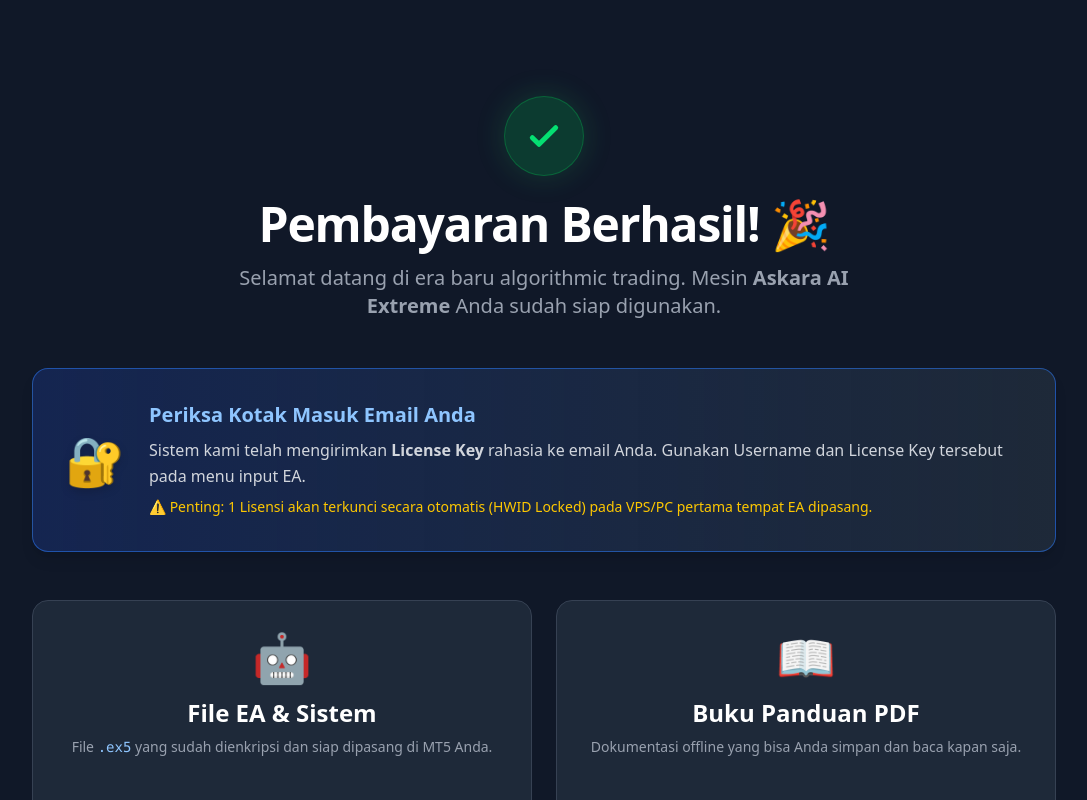
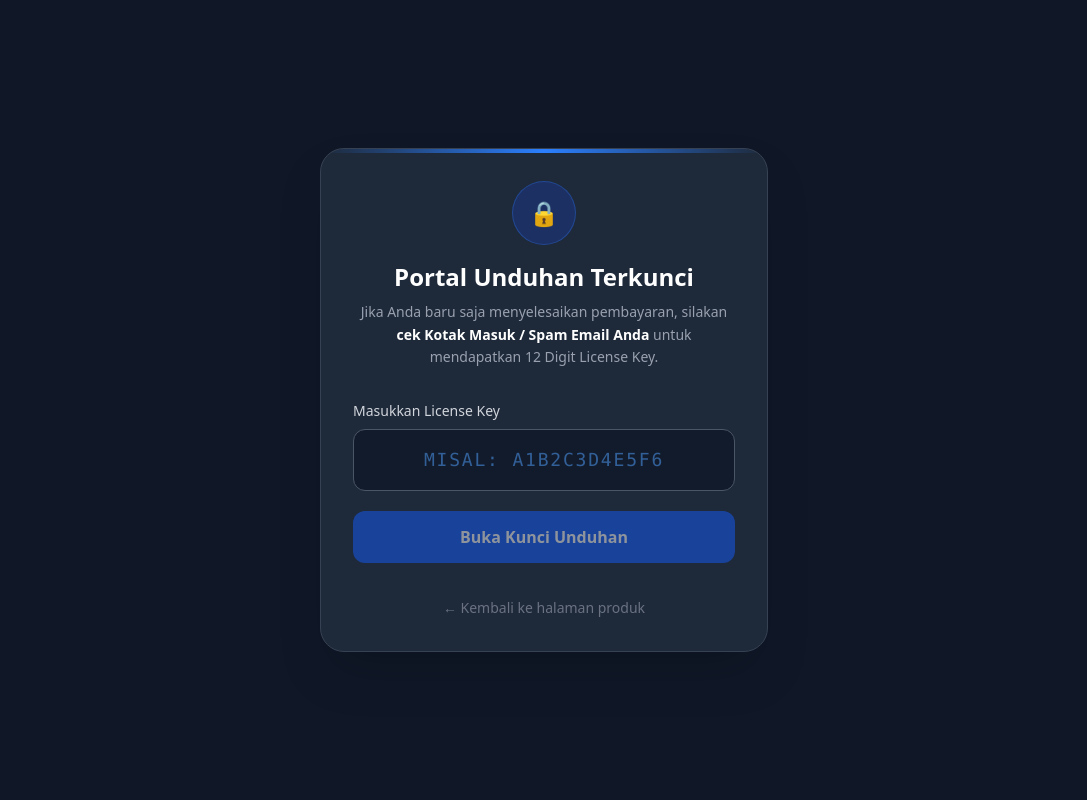
Before and after one commit to ricky99n-oss/askaraindonesia, a Next.js app: page /askara-ai-extreme/download in a window 1280 px wide. Shown: the top 800 px of the page, without its empty margins (96-1183 px from the left). Built offline with nearby package versions, Linux system fonts and the light colour scheme.

Commit message:
fix: download EA page

```diff
--- a/app/api/askara-ea/validate/route.ts
+++ b/app/api/askara-ea/validate/route.ts
@@ -1,52 +1,44 @@
+import { NextResponse } from 'next/server';
+import { createClient } from '@supabase/supabase-js';
+
 export const runtime = 'edge';
 
-import { NextResponse } from 'next/server';
-import { supabase } from '@/lib/supabaseClient';
+export async function POST(request: Request) {
+  try {
+    const { license_key } = await request.json();
 
-export async function POST(req: Request) {
-  try {
-    const { username, license_key, hwid } = await req.json();
-
-    if (!username || !license_key || !hwid) {
-      return NextResponse.json({ status: 'error', message: 'Data tidak lengkap' }, { status: 400 });
+    if (!license_key) {
+      return NextResponse.json({ error: 'License Key wajib diisi.' }, { status: 400 });
     }
 
-    // 1. Cek DB apakah lisensi ada dan aktif
-    const { data: license, error } = await supabase
-      .from('ea_licenses')
-      .select('*')
-      .eq('username', username)
-      .eq('license_key', license_key)
-      .eq('is_active', true)
-      .single();
+    const supabaseUrl = process.env.NEXT_PUBLIC_SUPABASE_URL || '';
+    const supabaseKey = process.env.SUPABASE_SERVICE_ROLE_KEY || '';
 
-    if (error || !license) {
-      return NextResponse.json({ status: 'error', message: 'Username atau License Key tidak valid!' }, { status: 401 });
+    if (!supabaseUrl || !supabaseKey) {
+      return NextResponse.json({ error: 'Konfigurasi Server Kosong' }, { status: 500 });
     }
 
-    // 2. Kunci Hardware ID (HWID Binding)
-    if (license.hwid === null) {
-      // Jika ini instalasi pertama, kunci HWID ini ke database
-      const { error: updateError } = await supabase
-        .from('ea_licenses')
-        .update({ hwid: hwid })
-        .eq('id', license.id);
+    const supabase = createClient(supabaseUrl, supabaseKey);
 
-      if (updateError) throw updateError;
+    // Cari lisensi di database
+    const { data, error } = await supabase
+      .from('ea_licenses')
+      .select('id, name, username, is_active')
+      .eq('license_key', license_key)
+      .maybeSingle();
 
-      return NextResponse.json({ status: 'success', message: 'Lisensi berhasil diaktivasi pada perangkat ini.' });
-    } else {
-      // 3. Jika sudah pernah diaktivasi, pastikan HWID-nya cocok
-      if (license.hwid !== hwid) {
-        return NextResponse.json({ status: 'error', message: 'Lisensi ini sudah digunakan di perangkat lain (HWID Mismatch)!' }, { status: 403 });
-      }
+    if (error || !data) {
+      return NextResponse.json({ error: 'License Key tidak ditemukan atau salah.' }, { status: 404 });
     }
 
-    // Lolos semua verifikasi
-    return NextResponse.json({ status: 'success', message: 'Lisensi Valid.' });
+    if (!data.is_active) {
+      return NextResponse.json({ error: 'License Key ini sudah dibekukan/tidak aktif.' }, { status: 403 });
+    }
+
+    return NextResponse.json({ success: true, user: data }, { status: 200 });
 
   } catch (error: any) {
-    console.error("Validate API Error:", error.message);
-    return NextResponse.json({ status: 'error', message: 'Server Error' }, { status: 500 });
+    console.error('Validation Error:', error);
+    return NextResponse.json({ error: 'Terjadi kesalahan internal server.' }, { status: 500 });
   }
 }
--- a/app/askara-ai-extreme/download/page.tsx
+++ b/app/askara-ai-extreme/download/page.tsx
@@ -1,10 +1,108 @@
+'use client';
+
+import { useState } from 'react';
 import Link from 'next/link';
 
 export default function AskaraDownloadPage() {
-  // TODO: Ganti URL di bawah ini dengan URL Public dari Supabase Bucket "EA" Anda
+  const [licenseKey, setLicenseKey] = useState('');
+  const [isVerified, setIsVerified] = useState(false);
+  const [isLoading, setIsLoading] = useState(false);
+  const [errorMsg, setErrorMsg] = useState('');
+  const [userData, setUserData] = useState<{ name: string; username: string } | null>(null);
+
+  // URL File dari Supabase Storage Anda
   const EA_FILE_URL = "https://powusazheadrnfbdqxpj.supabase.co/storage/v1/object/public/EA/AskaraAIExtreme.ex5";
   const GUIDE_FILE_URL = "https://powusazheadrnfbdqxpj.supabase.co/storage/v1/object/public/EA/Askara_AI_Extreme_EA_Panduan_Lengkap-2.pdf";
 
+  // Fungsi Verifikasi Lisensi ke Database
+  const handleVerify = async (e: React.FormEvent) => {
+    e.preventDefault();
+    setIsLoading(true);
+    setErrorMsg('');
+
+    try {
+      const response = await fetch('/api/askara-ea/validate', {
+        method: 'POST',
+        headers: { 'Content-Type': 'application/json' },
+        body: JSON.stringify({ license_key: licenseKey.trim() }),
+      });
+
+      const data = await response.json();
+
+      if (response.ok && data.success) {
+        setUserData(data.user);
+        setIsVerified(true);
+      } else {
+        setErrorMsg(data.error || 'Lisensi tidak valid.');
+      }
+    } catch (error) {
+      setErrorMsg('Terjadi kesalahan koneksi ke server.');
+    } finally {
+      setIsLoading(false);
+    }
+  };
+
+  // =========================================================
+  // TAMPILAN 1: LOCK SCREEN (Jika belum memasukkan License Key)
+  // =========================================================
+  if (!isVerified) {
+    return (
+      <div className="min-h-screen bg-gray-900 flex items-center justify-center p-6 selection:bg-blue-500">
+        <div className="max-w-md w-full bg-gray-800 p-8 rounded-3xl border border-gray-700 shadow-2xl relative overflow-hidden">
+          {/* Efek Glow di background */}
+          <div className="absolute top-0 left-1/2 -translate-x-1/2 w-full h-1 bg-gradient-to-r from-transparent via-blue-500 to-transparent"></div>
+
+          <div className="text-center mb-8">
+            <div className="w-16 h-16 bg-blue-900/50 rounded-full flex items-center justify-center mx-auto mb-4 border border-blue-500/30 text-2xl">
+              🔒
+            </div>
+            <h1 className="text-2xl font-bold text-white mb-2">Portal Unduhan Terkunci</h1>
+            <p className="text-gray-400 text-sm leading-relaxed">
+              Jika Anda baru saja menyelesaikan pembayaran, silakan <strong className="text-white">cek Kotak Masuk / Spam Email Anda</strong> untuk mendapatkan 12 Digit License Key.
+            </p>
+          </div>
+
+          <form onSubmit={handleVerify} className="space-y-5">
+            <div>
+              <label className="block text-sm font-medium text-gray-300 mb-2">Masukkan License Key</label>
+              <input
+                required
+                type="text"
+                placeholder="Misal: A1B2C3D4E5F6"
+                className="w-full bg-gray-900/80 border border-gray-600 rounded-xl px-4 py-4 text-center font-mono text-lg tracking-widest text-blue-400 focus:outline-none focus:border-blue-500 focus:ring-1 focus:ring-blue-500 transition-all uppercase"
+                value={licenseKey}
+                onChange={(e) => setLicenseKey(e.target.value.toUpperCase())}
+              />
+            </div>
+
+            {errorMsg && (
+              <div className="p-3 bg-red-900/30 border border-red-500/50 rounded-lg text-red-400 text-sm text-center">
+                {errorMsg}
+              </div>
+            )}
+
+            <button
+              type="submit"
+              disabled={isLoading || licenseKey.length < 5}
+              className="w-full bg-blue-600 hover:bg-blue-500 text-white font-bold py-3.5 rounded-xl transition-all disabled:opacity-50 active:scale-95"
+            >
+              {isLoading ? 'Memverifikasi Sistem...' : 'Buka Kunci Unduhan'}
+            </button>
+          </form>
+
+          <div className="mt-8 text-center">
+            <Link href="/askara-ai-extreme" className="text-sm text-gray-500 hover:text-gray-300 transition">
+              &larr; Kembali ke halaman produk
+            </Link>
+          </div>
+        </div>
+      </div>
+    );
+  }
+
+  // =========================================================
+  // TAMPILAN 2: UNLOCKED (Halaman Utama Setelah Lisensi Valid)
+  // =========================================================
   return (
     <div className="min-h-screen bg-gray-900 text-white font-sans pt-24 pb-20 px-4 md:px-8 selection:bg-blue-500">
       <div className="max-w-5xl mx-auto">
@@ -17,10 +115,10 @@
             </svg>
           </div>
           <h1 className="text-4xl md:text-5xl font-extrabold tracking-tight mb-4 text-white">
-            Pembayaran Berhasil! 🎉
+            Akses Diberikan! 🎉
           </h1>
           <p className="text-xl text-gray-400 max-w-2xl mx-auto">
-            Selamat datang di era baru algorithmic trading. Mesin <strong>Askara AI Extreme</strong> Anda sudah siap digunakan.
+            Selamat datang di era baru algorithmic trading. Mesin <strong>Askara AI Extreme</strong> untuk <span className="text-blue-400 font-semibold capitalize">{userData?.name}</span> (@{userData?.username}) sudah siap digunakan.
           </p>
         </div>
 
@@ -28,10 +126,9 @@
         <div className="bg-gradient-to-r from-blue-900/40 to-gray-800 border border-blue-500/50 rounded-2xl p-6 md:p-8 mb-12 shadow-lg flex flex-col md:flex-row gap-6 items-center">
           <div className="text-5xl drop-shadow-lg">🔐</div>
           <div>
-            <h3 className="text-xl font-bold text-blue-300 mb-2">Periksa Kotak Masuk Email Anda</h3>
+            <h3 className="text-xl font-bold text-blue-300 mb-2">Simpan License Key Anda</h3>
             <p className="text-gray-300 leading-relaxed">
-              Sistem kami telah mengirimkan <strong>License Key</strong> rahasia ke email Anda.
-              Gunakan Username dan License Key tersebut pada menu input EA.
+              Gunakan Username dan License Key yang Anda masukkan tadi pada menu input EA di MetaTrader 5.
               <br/><span className="text-yellow-400 text-sm mt-2 inline-block">⚠️ Penting: 1 Lisensi akan terkunci secara otomatis (HWID Locked) pada VPS/PC pertama tempat EA dipasang.</span>
             </p>
           </div>
@@ -43,7 +140,7 @@
           <div className="bg-gray-800 border border-gray-700 rounded-2xl p-8 text-center hover:border-blue-500 hover:bg-gray-800/80 transition-all duration-300 group">
             <div className="text-5xl mb-4 group-hover:scale-110 transition-transform">🤖</div>
             <h3 className="text-2xl font-bold mb-2">File EA & Sistem</h3>
-            <p className="text-sm text-gray-400 mb-8 h-10">File <code className="text-blue-300">.ex5</code> yang sudah dienkripsi dan siap dipasang di MT5 Anda.</p>
+            <p className="text-sm text-gray-400 mb-8 h-10">File <code className="text-blue-300 bg-blue-900/30 px-1 py-0.5 rounded">.ex5</code> yang sudah dienkripsi dan siap dipasang di MT5 Anda.</p>
             <a
               href={EA_FILE_URL}
               target="_blank"
@@ -61,7 +158,7 @@
           <div className="bg-gray-800 border border-gray-700 rounded-2xl p-8 text-center hover:border-green-500 hover:bg-gray-800/80 transition-all duration-300 group">
             <div className="text-5xl mb-4 group-hover:scale-110 transition-transform">📖</div>
             <h3 className="text-2xl font-bold mb-2">Buku Panduan PDF</h3>
-            <p className="text-sm text-gray-400 mb-8 h-10">Dokumentasi offline yang bisa Anda simpan dan baca kapan saja.</p>
+            <p className="text-sm text-gray-400 mb-8 h-10">Dokumentasi lengkap cara instalasi dan penjelasan prompt.</p>
             <a
               href={GUIDE_FILE_URL}
               target="_blank"
```
